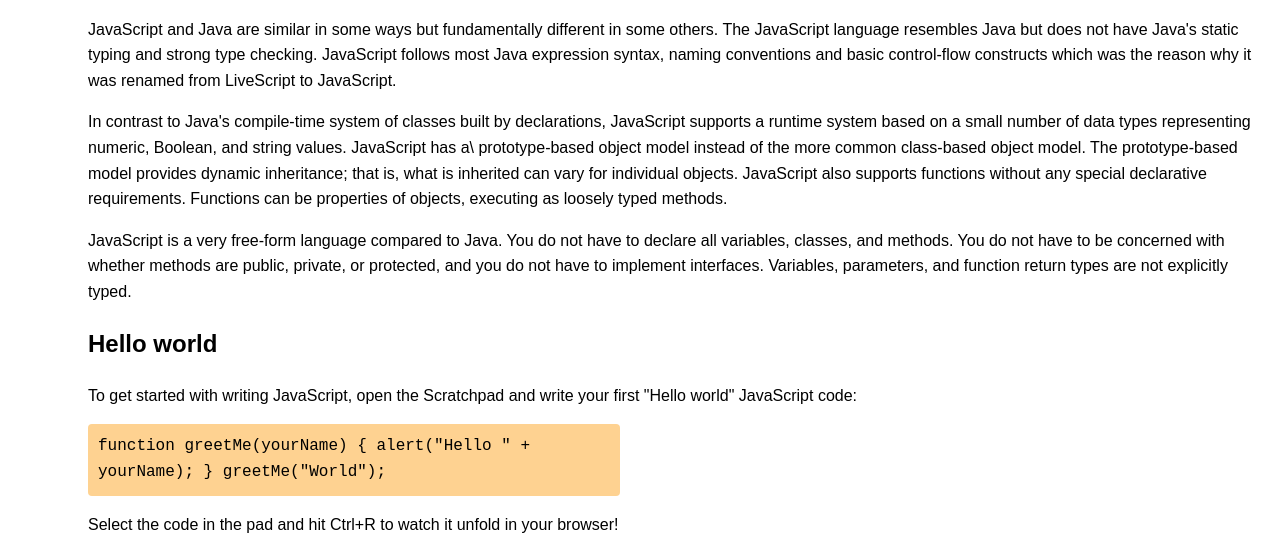
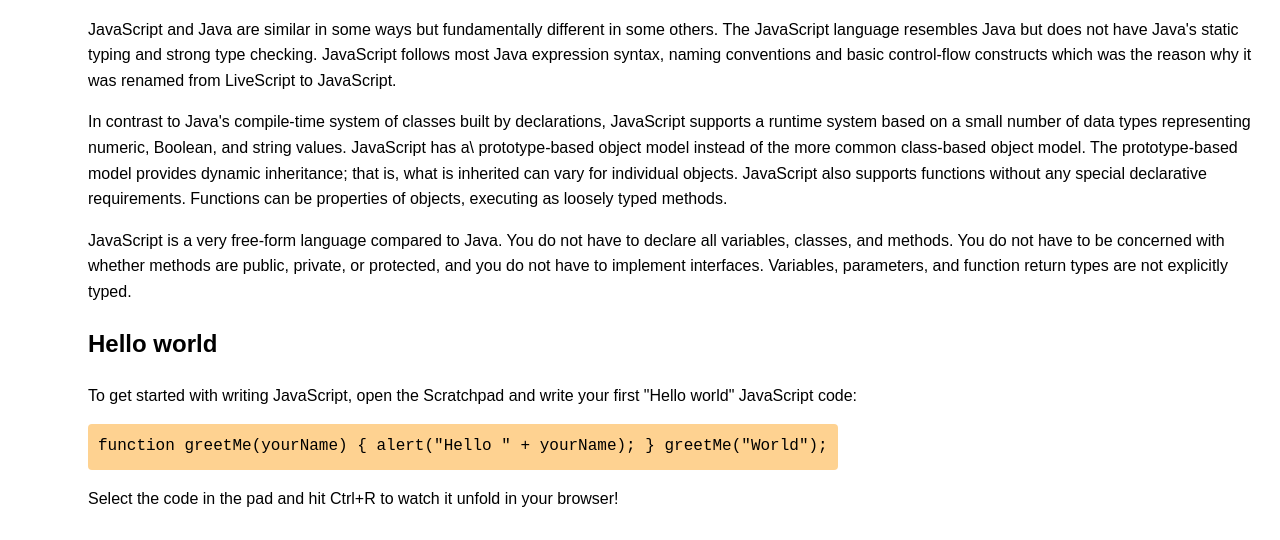
Before and after one commit to rafix923/freecodecamp-projects, a plain HTML site: page responsive-web-design-projects/tecnical-documentation-page/index.html in a window 1280 px wide. Shown: the part 731-1271 px from the top of the page. Drawn offline with Linux system fonts and the light colour scheme.

Commit message:
Include changes

```diff
--- a/responsive-web-design-projects/tecnical-documentation-page/styles.css
+++ b/responsive-web-design-projects/tecnical-documentation-page/styles.css
@@ -9,11 +9,11 @@
     float: left;
 }
 
-#navbar{
+#navbar {
     margin-right: 50px;
 }
 
-#navbar li{
+#navbar li {
     list-style: none;
 }
 
@@ -30,13 +30,13 @@
     color: white;
 }
 
-#header-title{
+#header-title {
     font-size: 1.6rem;
     text-align: center;
     margin-top: 5px;
 }
 
-.main-section{
+.main-section {
     font-family: Arial, Helvetica, sans-serif;
     font-size: 16px;
     margin-left: 80px;
@@ -44,26 +44,26 @@
     line-height: 1.6;
 }
 
-.main-section li{
+.main-section li {
     display: flexbox;
     margin-bottom: 10px;
     align-content: center;
     left: 100px;
 }
 
-code{
+code {
     display: flex;
     background-color: rgb(254, 210, 145);
     border-radius: 4px;
     padding: 10px;
-    width: 40vw;
+    width: fit-content;
 }
 
-footer{
+footer {
     height: 5vh;
 }
 
-@media(max-width:768px) {
+@media(max-width:400px) {
     body {
         background-color: #eeeeee;
     }
```
